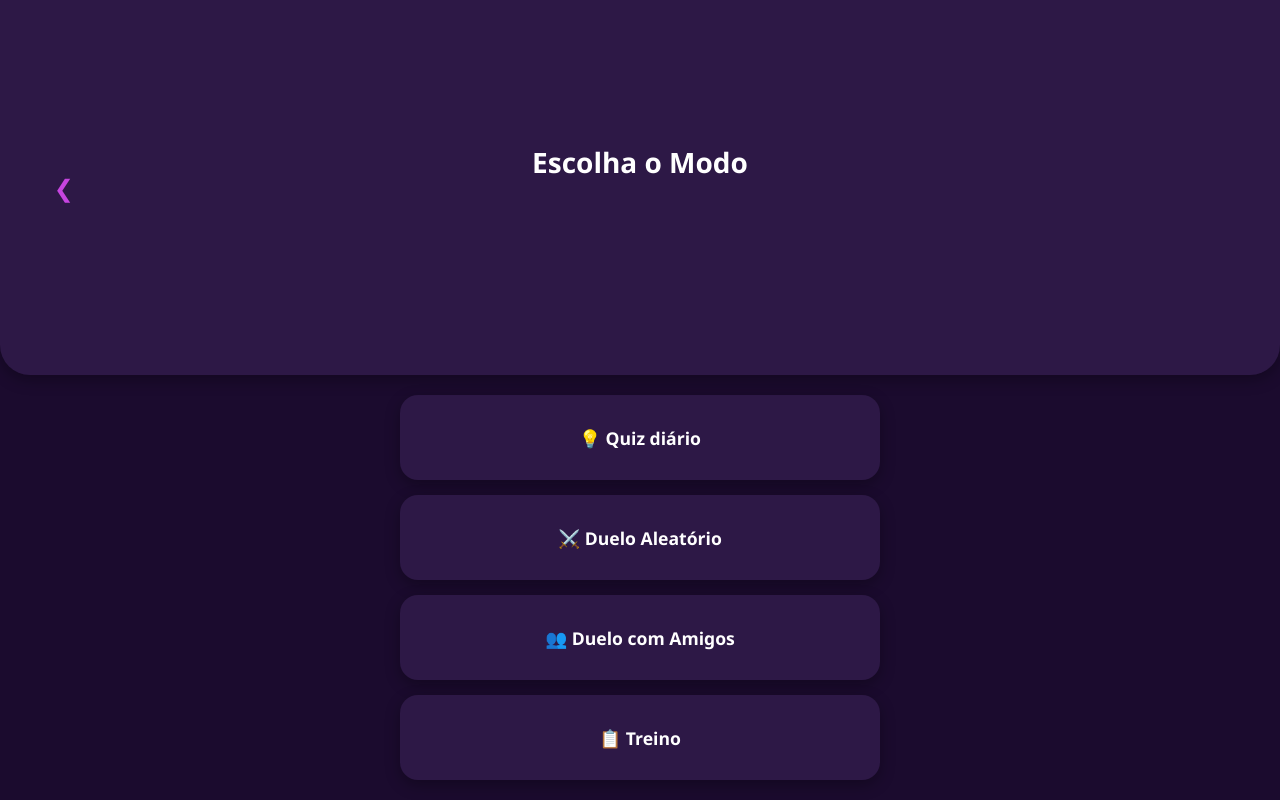
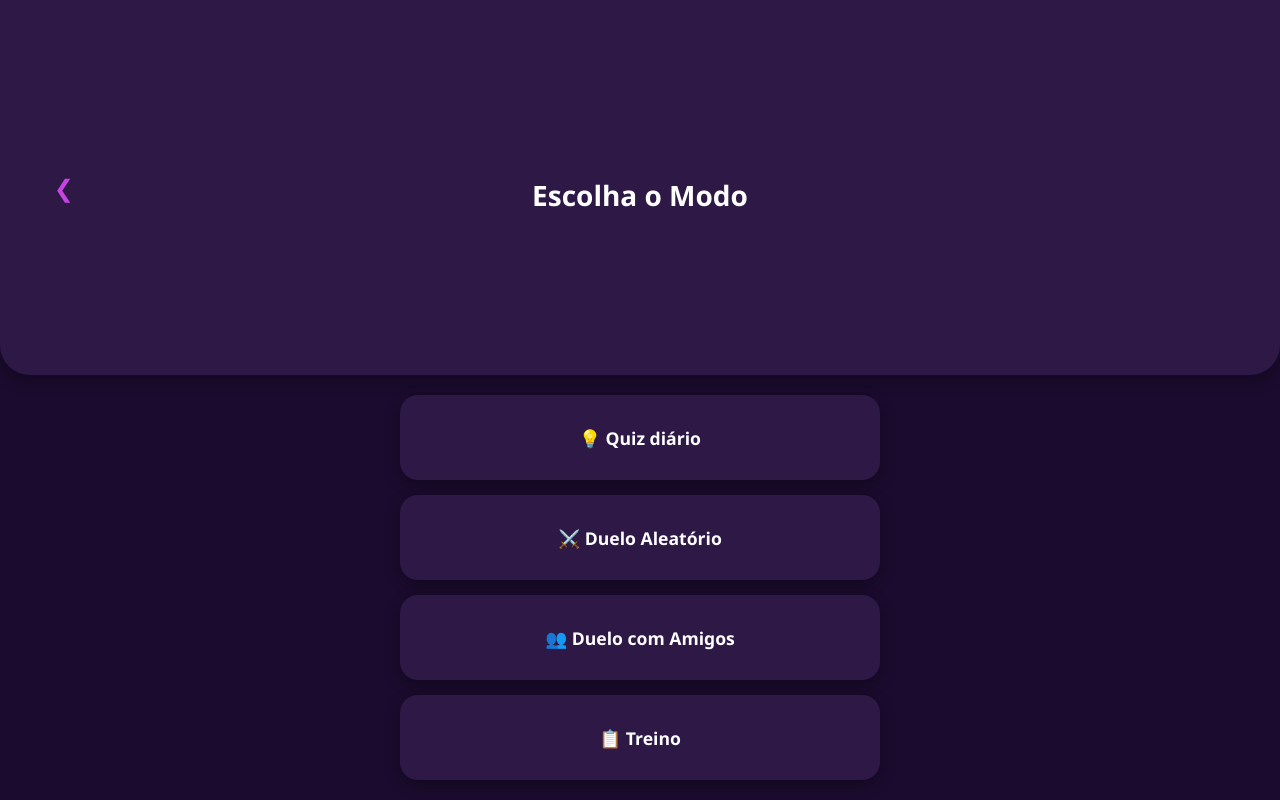
Before and after one commit to OSG-Online-Study-Group/OSG-Web-React, a React (Vite) app: page /OSG-Web-React/Game in a window 1280 px wide. Built offline with nearby package versions, Linux system fonts and the light colour scheme.

Commit message:
refactor: adjust margin for h1 in modo-header for better layout

```diff
--- a/src/components/game/game.css
+++ b/src/components/game/game.css
@@ -14,7 +14,9 @@
   position: relative; box-shadow: 0 5px 15px rgba(0,0,0,0.3);
 }
 
-.modo-header h1 { font-size: 24px; text-align: center; }
+.modo-header h1 { font-size: 24px;
+   text-align: center;
+  margin-top: 66px}
 
 .voltar-btn {
   position: absolute; left: 25px; top: 50%;
```
